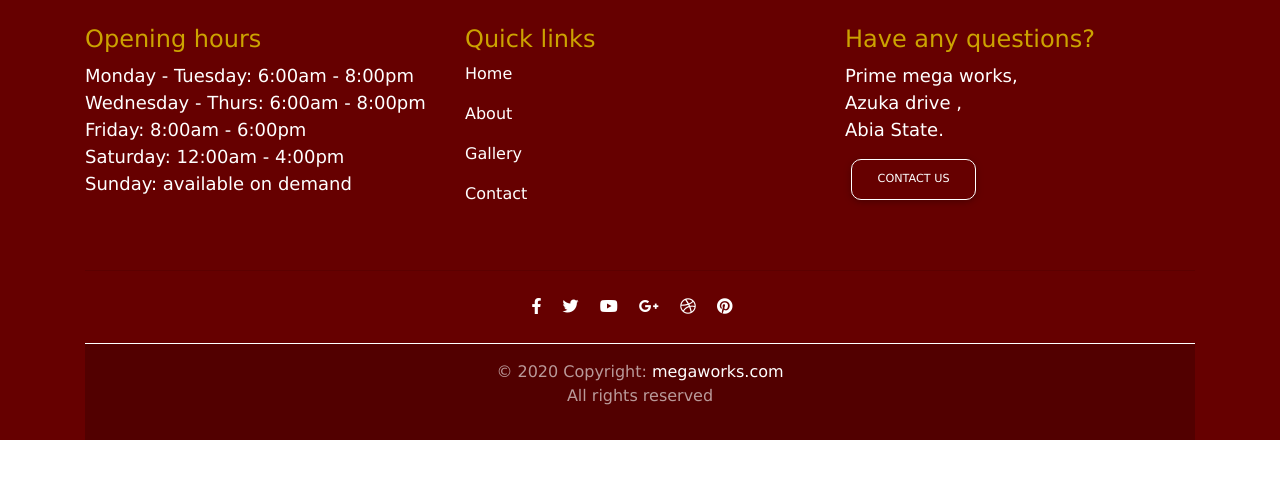
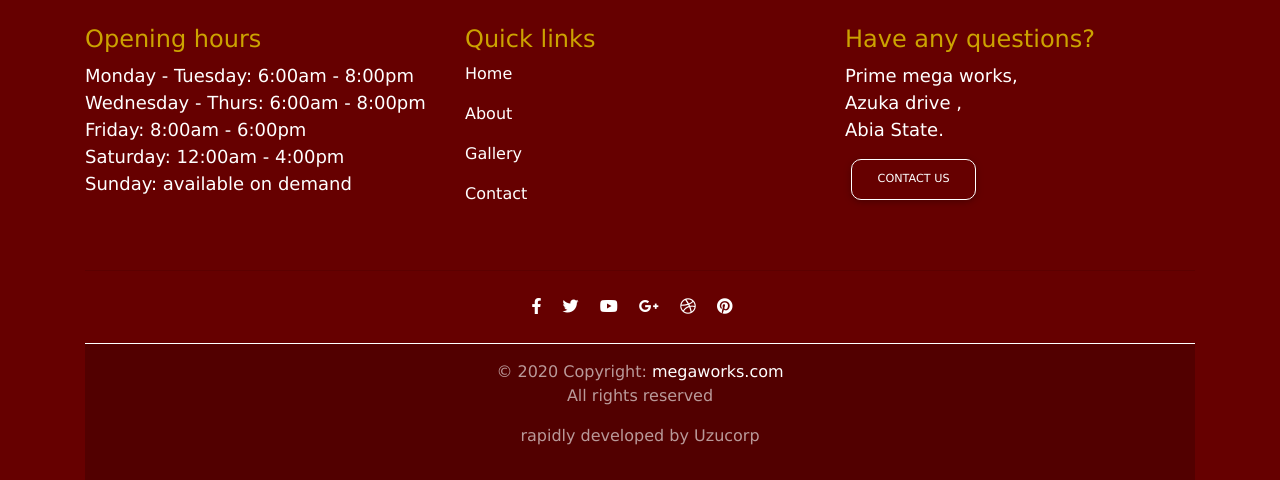
Before and after one commit to Iamfocus/megaworks, a plain HTML site: page index.html in a window 1280 px wide. Shown: the part 7017-7497 px from the top of the page. Before the commit the page ends 7457 px from the top, so only its background shows below. Drawn offline with nearby package versions, Linux system fonts and the light colour scheme.

Commit message:
Update index.html

```diff
--- a/index.html
+++ b/index.html
@@ -830,6 +830,7 @@
       © 2020 Copyright:
       <a href="https://primemegaworks.com" target="_blank"> megaworks.com</a> <br />
       <p> All rights reserved</p>
+    <p> rapidly developed by Uzucorp </p>
 
       </div>
   </footer>
```
